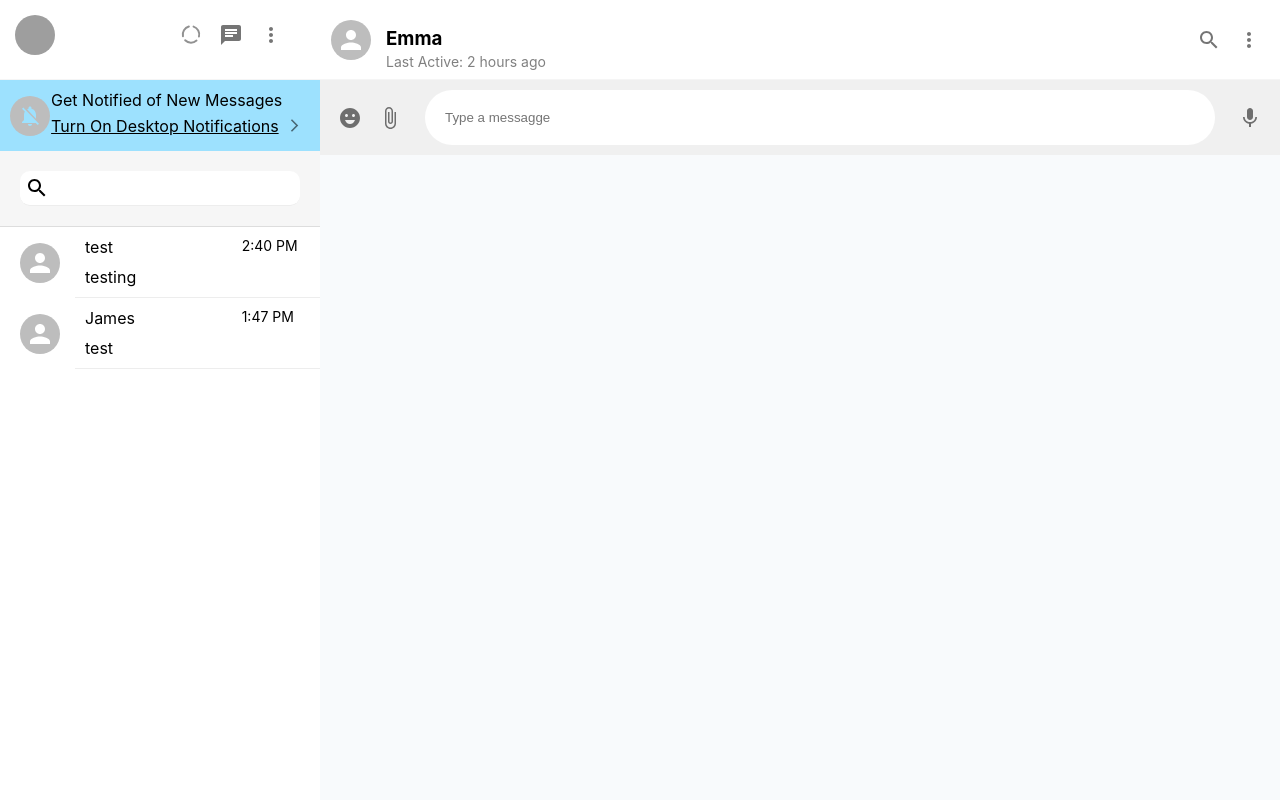
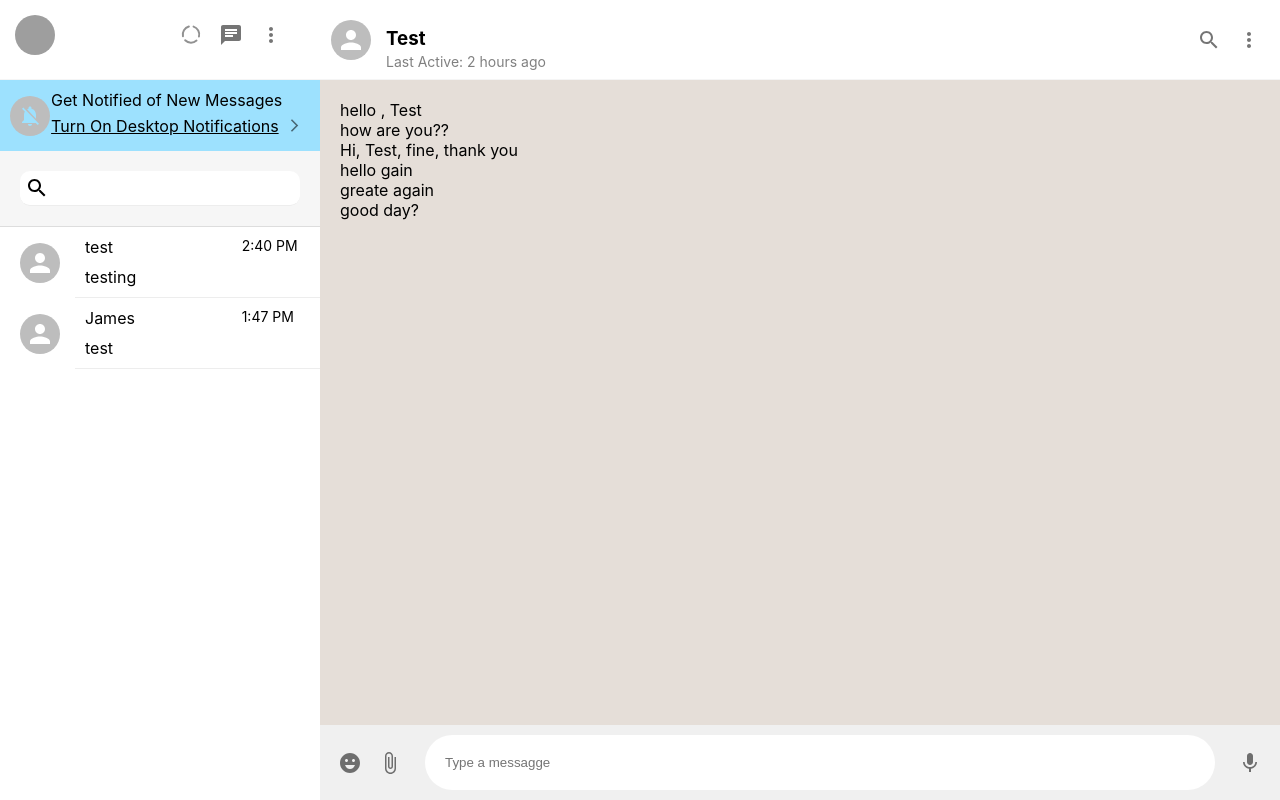
Before and after one commit to jasonkartz7/whatsapp-clone, a Next.js app: page /chat/1 in a window 1280 px wide. Built offline with nearby package versions, Linux system fonts and the light colour scheme; grey boxes are pictures that could not be loaded.

Commit message:
render message

```diff
--- a/components/ChatContent.js
+++ b/components/ChatContent.js
@@ -1,11 +1,11 @@
 import { Avatar, IconButton } from '@mui/material';
-import React from 'react';
 import styled from 'styled-components';
 import SearchIcon from '@mui/icons-material/Search';
 import MoreVertIcon from '@mui/icons-material/MoreVert';
 import EmojiEmotionsIcon from '@mui/icons-material/EmojiEmotions';
 import AttachFileIcon from '@mui/icons-material/AttachFile';
 import MicIcon from '@mui/icons-material/Mic';
+import messages from '../data/messages.json';
 
 const ChatContent = () => {
   return (
@@ -13,7 +13,7 @@ const ChatContent = () => {
       <Header>
         <Avatar />
         <HeaderInfo>
-          <h3>Emma</h3>
+          <h3>Test</h3>
           <div>Last Active: 2 hours ago</div>
         </HeaderInfo>
         <IconButton>
@@ -23,6 +23,11 @@ const ChatContent = () => {
           <MoreVertIcon />
         </IconButton>
       </Header>
+      <MessagesContainer>
+        {messages.map((message) => (
+          <div key={message.id}>{message.message}</div>
+        ))}
+      </MessagesContainer>
       <InputContainer>
         <IconButton>
           <EmojiEmotionsIcon />
@@ -30,7 +35,7 @@ const ChatContent = () => {
         <IconButton>
           <AttachFileIcon />
         </IconButton>
-        <Input placeholder='Type a messagge' />
+        <Input placeholder="Type a messagge" />
         <IconButton>
           <MicIcon />
         </IconButton>
@@ -44,6 +49,7 @@ export default ChatContent;
 const Container = styled.div`
   display: flex;
   flex-direction: column;
+  height: 100%;
 `;
 
 const Header = styled.div`
@@ -90,3 +96,9 @@ const Input = styled.input`
   margin-left: 15px;
   margin-right: 15px;
 `;
+
+const MessagesContainer = styled.div`
+  padding: 20px;
+  background-color: #e5ded8;
+  flex: 1;
+`;
--- a/data/chat.json
+++ b/data/chat.json
@@ -4,7 +4,7 @@
       "seconds": 1633358405,
       "nanoseconds": 777000000
     },
-    "users": ["emma@gmail.com", "alan@gmail.com"],
+    "users": ["test@gmail.com", "alan@gmail.com"],
     "name": "test",
     "latestMessage": "testing"
   },
--- /dev/null
+++ b/data/messages.json
@@ -0,0 +1,44 @@
+[
+  {
+    "id": "d2BuQDMEBlypRoU2pl5A",
+    "message": "hello , Test",
+    "user": "ckmobile@gmail.com",
+    "photoURL": "https://lh3.googleusercontent.com/a/AATXAJwOFLBVI33npiddazOV0B65XJbZntBVvMjETQA9=s96-c",
+    "timestamp": 1633358324512
+  },
+  {
+    "id": "76Dt8KupYTk9R97Ao3bg",
+    "message": "how are you??",
+    "photoURL": "https://lh3.googleusercontent.com/a/AATXAJwOFLBVI33npiddazOV0B65XJbZntBVvMjETQA9=s96-c",
+    "user": "test@gmail.com",
+    "timestamp": 1633358328237
+  },
+  {
+    "id": "wgmQ6MF5FFq0pl6SY3jR",
+    "user": "ckmobile@gmail.com",
+    "photoURL": "https://lh3.googleusercontent.com/a-/AOh14GjB1Y3UFrfFNZDLN5uFkcTUiEDVsw1L-xFQDZto=s96-c",
+    "timestamp": 1633358405659,
+    "message": "Hi, Test, fine, thank you"
+  },
+  {
+    "id": "icXxBS99NCyTo4smHiP3",
+    "message": "hello gain",
+    "photoURL": "https://lh3.googleusercontent.com/a-/AOh14GjB1Y3UFrfFNZDLN5uFkcTUiEDVsw1L-xFQDZto=s96-c",
+    "timestamp": 1633405612737,
+    "user": "ckmobile@gmail.com"
+  },
+  {
+    "id": "8lZOMF8nN7CvErZ5bBEA",
+    "message": "greate again",
+    "timestamp": 1633405658049,
+    "user": "ckmobile@gmail.com",
+    "photoURL": "https://lh3.googleusercontent.com/a-/AOh14GjB1Y3UFrfFNZDLN5uFkcTUiEDVsw1L-xFQDZto=s96-c"
+  },
+  {
+    "id": "B02SAeK1j9x3AvzAKbPj",
+    "photoURL": "https://lh3.googleusercontent.com/a-/AOh14GjB1Y3UFrfFNZDLN5uFkcTUiEDVsw1L-xFQDZto=s96-c",
+    "user": "ckmobile@gmail.com",
+    "timestamp": 1633405762814,
+    "message": "good day?"
+  }
+]
--- a/pages/chat/[id].js
+++ b/pages/chat/[id].js
@@ -1,4 +1,3 @@
-import React from 'react';
 import styled from 'styled-components';
 import ChatContent from '../../components/ChatContent';
 
```
